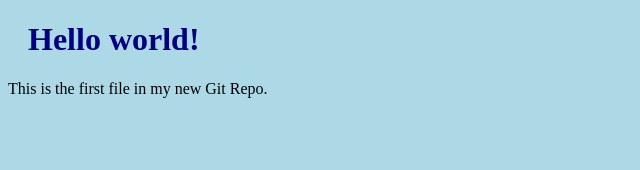
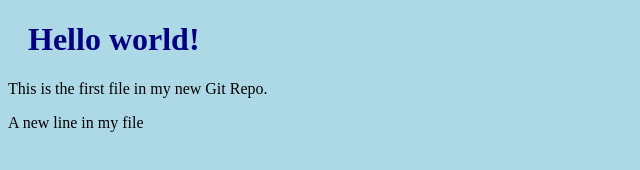
Before and after one commit to Rafayet-Hossen/hello-world, a plain HTML site: page index.html in a window 1280 px wide. Shown: the whole page, without its empty margins (0-640 px from the left). Drawn offline with Linux system fonts and the light colour scheme.

Commit message:
Updated index.html with a new line

```diff
--- a/index.html
+++ b/index.html
@@ -8,6 +8,6 @@
 
 <h1>Hello world!</h1>
 <p>This is the first file in my new Git Repo.</p>
-
+<p>A new line in my file</p>
 </body>
 </html>
```
